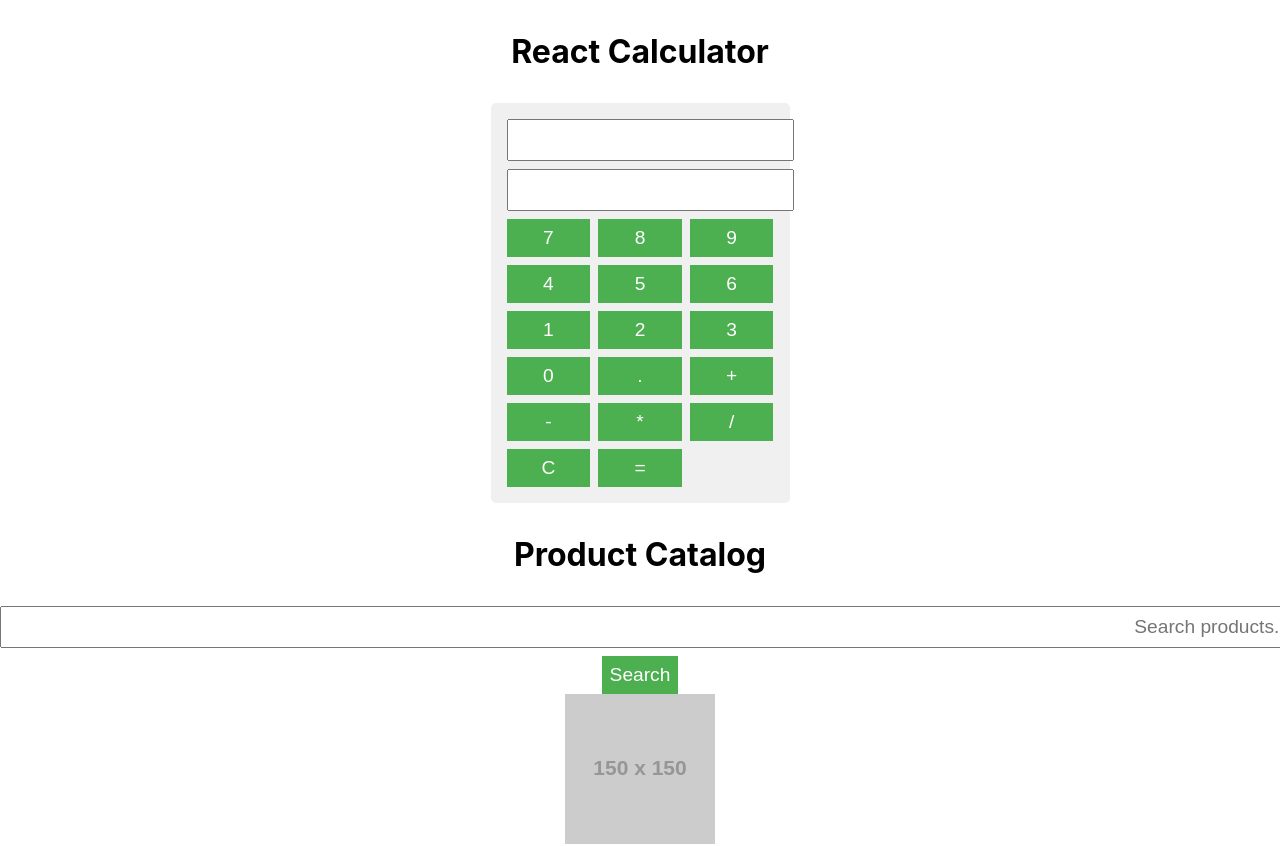
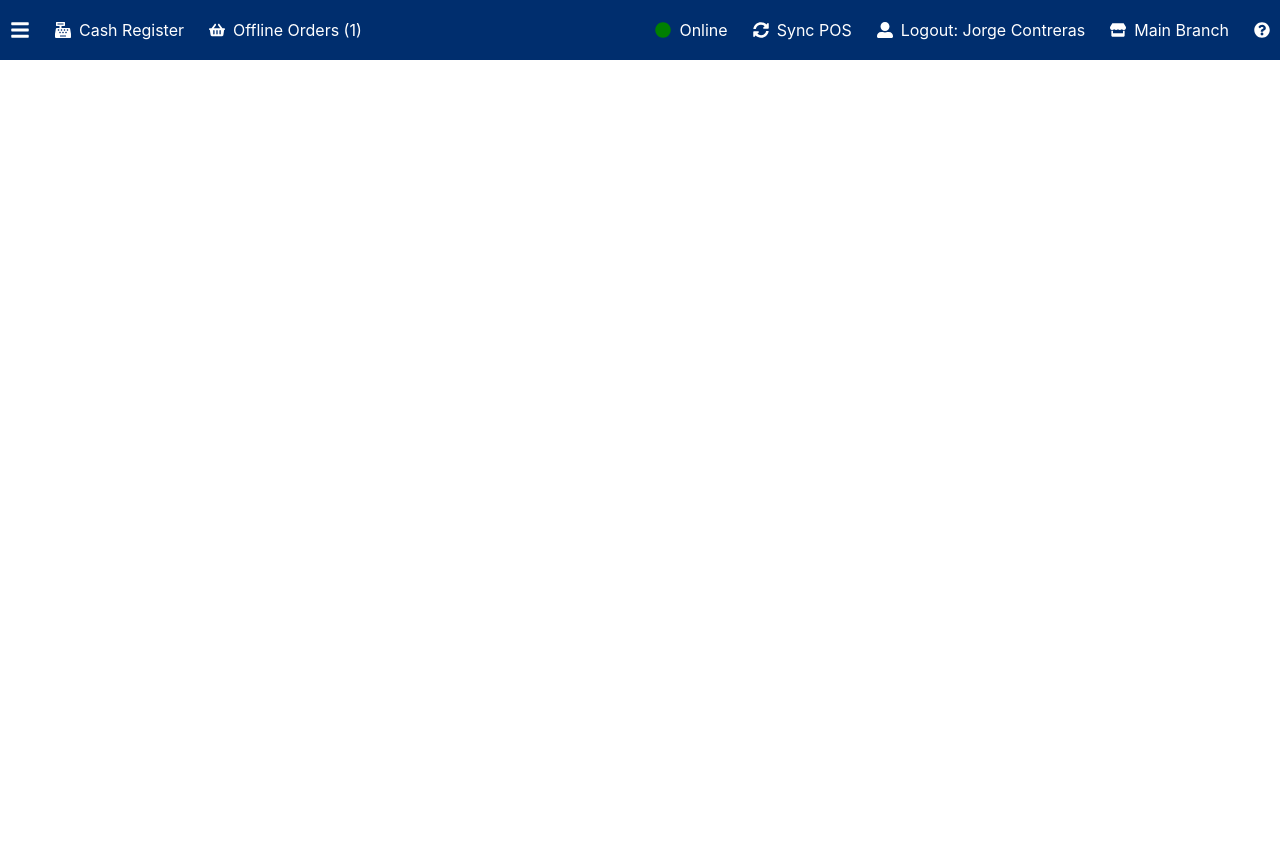
Before and after one commit to lecontre/POS, a React (Create React App) app in the folder POS_App/POS_UI/POSClient/: page / in a window 1280 px wide. Shown: the top 846 px of the page. After the commit the page ends 800 px from the top, so only its background shows below. Built offline with nearby package versions, Linux system fonts and the light colour scheme.

Commit message:
Top Navigation and Main Menu Layout

```diff
--- a/POS_App/POS_UI/POSClient/package.json
+++ b/POS_App/POS_UI/POSClient/package.json
@@ -12,7 +12,9 @@
     "@types/react-dom": "^18.0.11",
     "react": "^18.2.0",
     "react-dom": "^18.2.0",
+    "react-icons": "^4.8.0",
     "react-scripts": "5.0.1",
+    "sass": "^1.61.0",
     "typescript": "^4.9.5",
     "web-vitals": "^2.1.4"
   },
--- a/POS_App/POS_UI/POSClient/public/index.html
+++ b/POS_App/POS_UI/POSClient/public/index.html
@@ -24,7 +24,7 @@
       work correctly both with client-side routing and a non-root public URL.
       Learn how to configure a non-root public URL by running `npm run build`.
     -->
-    <title>React App</title>
+    <title>Cin7 POS</title>
   </head>
   <body>
     <noscript>You need to enable JavaScript to run this app.</noscript>
--- a/POS_App/POS_UI/POSClient/src/App.css
+++ /dev/null
@@ -1,42 +0,0 @@
-.App {
-  text-align: center;
-}
-
-h1 {
-  margin: 2rem 0;
-}
-
-.calculator {
-  display: inline-block;
-  background-color: #f0f0f0;
-  padding: 1rem;
-  border-radius: 5px;
-}
-
-input {
-  display: block;
-  width: 100%;
-  text-align: right;
-  margin-bottom: 0.5rem;
-  padding: 0.5rem;
-  font-size: 1.2rem;
-}
-
-.buttons {
-  display: grid;
-  grid-template-columns: repeat(3, 1fr);
-  grid-gap: 0.5rem;
-}
-
-button {
-  background-color: #4caf50;
-  border: none;
-  color: white;
-  padding: 0.5rem;
-  font-size: 1.2rem;
-  cursor: pointer;
-}
-
-button:hover {
-  background-color: #45a049;
-}
--- /dev/null
+++ b/POS_App/POS_UI/POSClient/src/App.scss
@@ -0,0 +1,2 @@
+#POS-Home {
+}
--- a/POS_App/POS_UI/POSClient/src/App.tsx
+++ b/POS_App/POS_UI/POSClient/src/App.tsx
@@ -1,62 +1,14 @@
 import React, { useState } from 'react';
-import ProductList from "./Components/ProductList";
-import './App.css';
+import MainNavigation from "./Components/Layout/MainNavigation";
 
-const products = [
-  {
-    id: 1,
-    name: 'Product 1',
-    description: 'This is the description of product 1',
-    price: 19.99,
-    image: 'https://via.placeholder.com/150',
-  },
-  {
-    id: 2,
-    name: 'Product 2',
-    description: 'This is the description of product 2',
-    price: 29.99,
-    image: 'https://via.placeholder.com/150',
-  },
-  // ... more products
-];
+import './App.scss';
+
 
 const App: React.FC = () => {
-  const [input, setInput] = useState<string>("");
-  const [result, setResult] = useState<string>("");
-
-  const handleButtonClick = (e: React.MouseEvent<HTMLButtonElement>) => {
-    setInput(input + e.currentTarget.value);
-  };
-
-  const calculateResult = () => {
-    try {
-      setResult(eval(input));
-    } catch (error) {
-      setResult("Error");
-    }
-  };
-
-  const clearInput = () => {
-    setInput("");
-    setResult("");
-  };
 
   return (
-      <div className="App">
-        <h1>React Calculator</h1>
-        <div className="calculator">
-          <input type="text" readOnly value={input} />
-          <input type="text" readOnly value={result} />
-          <div className="buttons">
-            {['7', '8', '9', '4', '5', '6', '1', '2', '3', '0', '.', '+', '-', '*', '/'].map((value, index) => (
-                <button key={index} value={value} onClick={handleButtonClick}>{value}</button>
-            ))}
-            <button onClick={clearInput}>C</button>
-            <button onClick={calculateResult}>=</button>
-          </div>
-        </div>
-        <h1>Product Catalog</h1>
-        <ProductList products={products} />
+      <div id="POS-Home">
+        <MainNavigation />
       </div>
   );
 }
--- /dev/null
+++ b/POS_App/POS_UI/POSClient/src/Components/Layout/MainNavigation.scss
@@ -0,0 +1,97 @@
+#POS-Top-Navigation {
+  background-color: #002E6E;
+  width: 100%;
+  display: flex;
+  justify-content: flex-start;
+  align-items: center;
+  color: #ffffff;
+  height: 60px;
+  padding: 0 10px;
+  box-sizing: border-box;
+
+  .Action-Group {
+    display: flex;
+    justify-content: flex-start;
+    align-items: center;
+    gap: 8px;
+  }
+
+  .POS-Top-Navigation-Left {
+    margin-right: auto;
+    display: flex;
+    justify-content: flex-start;
+    gap: 25px;
+
+    .Hamburger-Menu {
+      cursor: pointer;
+      font-size: 20px;
+    }
+  }
+
+  .POS-Top-Navigation-Right {
+    margin-left: auto;
+    display: flex;
+    justify-content: flex-start;
+    gap: 25px;
+
+    .POS-Internet-Status {
+      .online {
+        color: green;
+      }
+      .offline {
+        color: red;
+      }
+    }
+  }
+}
+
+#POS-Drop-Navigation {
+  display: none;
+  padding: 25px;
+  box-sizing: border-box;
+  overflow-y: auto;
+
+  &.Show-Side-Menu {
+    display: block;
+    position: fixed;
+    top: 60px;
+    left: 0;
+    width: 100%;
+    height: calc(100vh - 60px);
+    background-color: #36474f;
+    color: #fff;
+  }
+  .Drop-Menu-Options {
+    display: flex;
+    justify-content: flex-start;
+    flex-wrap: wrap;
+    gap: 20px;
+
+    .Options-Item {
+      display: flex;
+      flex-direction: column;
+      justify-content: center;
+      align-items: center;
+      padding: 20px;
+      gap: 5px;
+      background-color: #ffffff;
+      border: 1px solid #d3d3d3;
+      border-radius: 6px;
+      color: #36474f;
+      cursor: pointer;
+      text-decoration: none;
+      width: 100%;
+      max-width: 235px;
+
+      .Option-Icon {
+        font-size: 24px;
+      }
+
+      .Options-Item-Label {
+        font-weight: bold;
+      }
+    }
+  }
+
+
+}
--- /dev/null
+++ b/POS_App/POS_UI/POSClient/src/Components/Layout/MainNavigation.tsx
@@ -0,0 +1,124 @@
+import React, {useState} from 'react';
+import "./MainNavigation.scss";
+import {FaBars, FaQuestionCircle,
+    FaStore, FaUserAlt, FaSyncAlt,
+    FaCircle, FaCashRegister, FaShoppingBasket,
+    FaMoneyBillWave, FaClipboardList, FaCalendarAlt,
+    FaChartLine, FaCreditCard, FaFileInvoiceDollar,
+    FaReceipt, FaSearchDollar, FaTruck} from "react-icons/fa";
+
+const MainNavigation: React.FC = () => {
+    const [showMenu, setShowMenu] = useState(false);
+    const [internetStatus] = useState(true);
+
+    const toggleLeftMenu = () => {
+        setShowMenu(!showMenu);
+    };
+
+    return (
+        <>
+            <div id="POS-Top-Navigation">
+                <div className="POS-Top-Navigation-Left">
+                    <div className="Hamburger-Menu Action-Group" onClick={toggleLeftMenu}>
+                        <FaBars />
+                    </div>
+                    <div className="POS-Cash-Register Action-Group">
+                        <FaCashRegister />
+                        <span className="Cash-Register-Text">Cash Register</span>
+                    </div>
+                    <div className="POS-Offline-Orders Action-Group">
+                        <FaShoppingBasket />
+                        <span className="Offline-Orders-Text">Offline Orders (1)</span>
+                    </div>
+                </div>
+                <div className="POS-Top-Navigation-Right">
+                    <div className="POS-Internet-Status Action-Group">
+                        <FaCircle className={`${internetStatus ? 'online' : 'offline'}`} />
+                        <span className="Internet-Status-Text">Online</span>
+                    </div>
+                    <div className="POS-Sync-Area Action-Group">
+                        <FaSyncAlt />
+                        <span className="POS-Sync-Label">Sync POS</span>
+                    </div>
+                    <div className="POS-Logout-Area Action-Group">
+                        <FaUserAlt />
+                        <span className="POS-Logout-Label">Logout: Jorge Contreras</span>
+                    </div>
+                    <div className="POS-Branch-Area Action-Group">
+                        <FaStore />
+                        <span className="POS-Branch-Label">Main Branch</span>
+                    </div>
+                    <div className="POS-Help-Area Action-Group">
+                        <FaQuestionCircle />
+                    </div>
+                </div>
+            </div>
+            <div id="POS-Drop-Navigation" className={`${showMenu ? 'Show-Side-Menu' : ''}`}>
+                <div className="Drop-Menu-Options">
+                    <a href="#" className="Options-Item">
+                        <FaMoneyBillWave className="Option-Icon" />
+                        <span className="Options-Item-Label">New Sale</span>
+                    </a>
+                    <a href="#" className="Options-Item">
+                        <FaClipboardList className="Option-Icon" />
+                        <span className="Options-Item-Label">List Sales</span>
+                    </a>
+                    <a href="#" className="Options-Item">
+                        <FaCalendarAlt className="Option-Icon" />
+                        <span className="Options-Item-Label">New Layby</span>
+                    </a>
+                    <a href="#" className="Options-Item">
+                        <FaClipboardList className="Option-Icon" />
+                        <span className="Options-Item-Label">List Laybys</span>
+                    </a>
+                    <a href="#" className="Options-Item">
+                        <FaFileInvoiceDollar className="Option-Icon" />
+                        <span className="Options-Item-Label">New Quote</span>
+                    </a>
+                    <a href="#" className="Options-Item">
+                        <FaClipboardList className="Option-Icon" />
+                        <span className="Options-Item-Label">List Quotes</span>
+                    </a>
+                    <a href="#" className="Options-Item">
+                        <FaReceipt className="Option-Icon" />
+                        <span className="Options-Item-Label">No Receipt</span>
+                    </a>
+                    <a href="#" className="Options-Item">
+                        <FaSearchDollar className="Option-Icon" />
+                        <span className="Options-Item-Label">Search Orders</span>
+                    </a>
+                    <a href="#" className="Options-Item">
+                        <FaClipboardList className="Option-Icon" />
+                        <span className="Options-Item-Label">List Returns</span>
+                    </a>
+                    <a href="#" className="Options-Item">
+                        <FaTruck className="Option-Icon" />
+                        <span className="Options-Item-Label">New Transfer</span>
+                    </a>
+                    <a href="#" className="Options-Item">
+                        <FaClipboardList className="Option-Icon" />
+                        <span className="Options-Item-Label">List Transfers</span>
+                    </a>
+                    <a href="#" className="Options-Item">
+                        <FaCreditCard className="Option-Icon" />
+                        <span className="Options-Item-Label">New Purchase Order</span>
+                    </a>
+                    <a href="#" className="Options-Item">
+                        <FaCalendarAlt className="Option-Icon" />
+                        <span className="Options-Item-Label">List Purchases</span>
+                    </a>
+                    <a href="#" className="Options-Item">
+                        <FaCashRegister className="Option-Icon" />
+                        <span className="Options-Item-Label">Close Register</span>
+                    </a>
+                    <a href="#" className="Options-Item">
+                        <FaChartLine className="Option-Icon" />
+                        <span className="Options-Item-Label">Reports</span>
+                    </a>
+                </div>
+            </div>
+        </>
+    );
+}
+
+export default MainNavigation;
```
Also changed, not shown: 1 other file (tests, documents, lock files or other folders).
